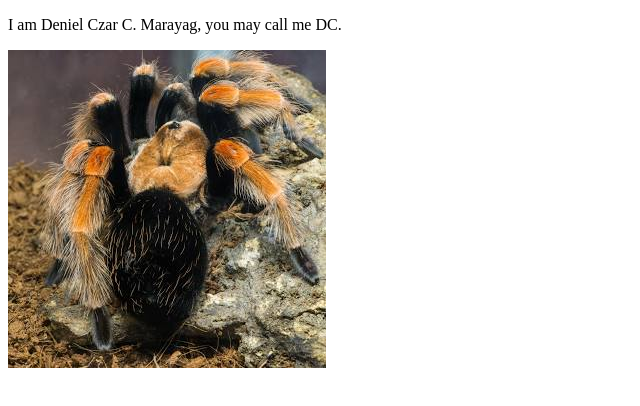
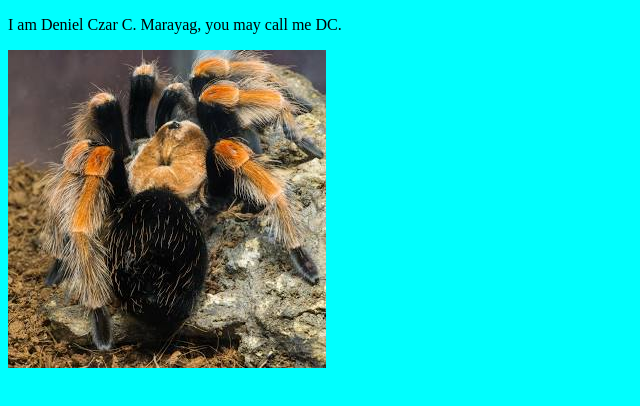
Before and after one commit to DenCzr/Marayag_sandbox, a plain HTML site: page index.html in a window 1280 px wide. Shown: the whole page, without its empty margins (0-640 px from the left). Drawn offline with Linux system fonts and the light colour scheme.

Commit message:
Add files via upload

```diff
--- a/index.html
+++ b/index.html
@@ -1,6 +1,6 @@
 <!DOCTYPE html>
 <html>
-    <BODY>
+    <BODY style="background-color: aqua;">
         <p>
             I am Deniel Czar C. Marayag, you may call me DC.
         </p>
```
